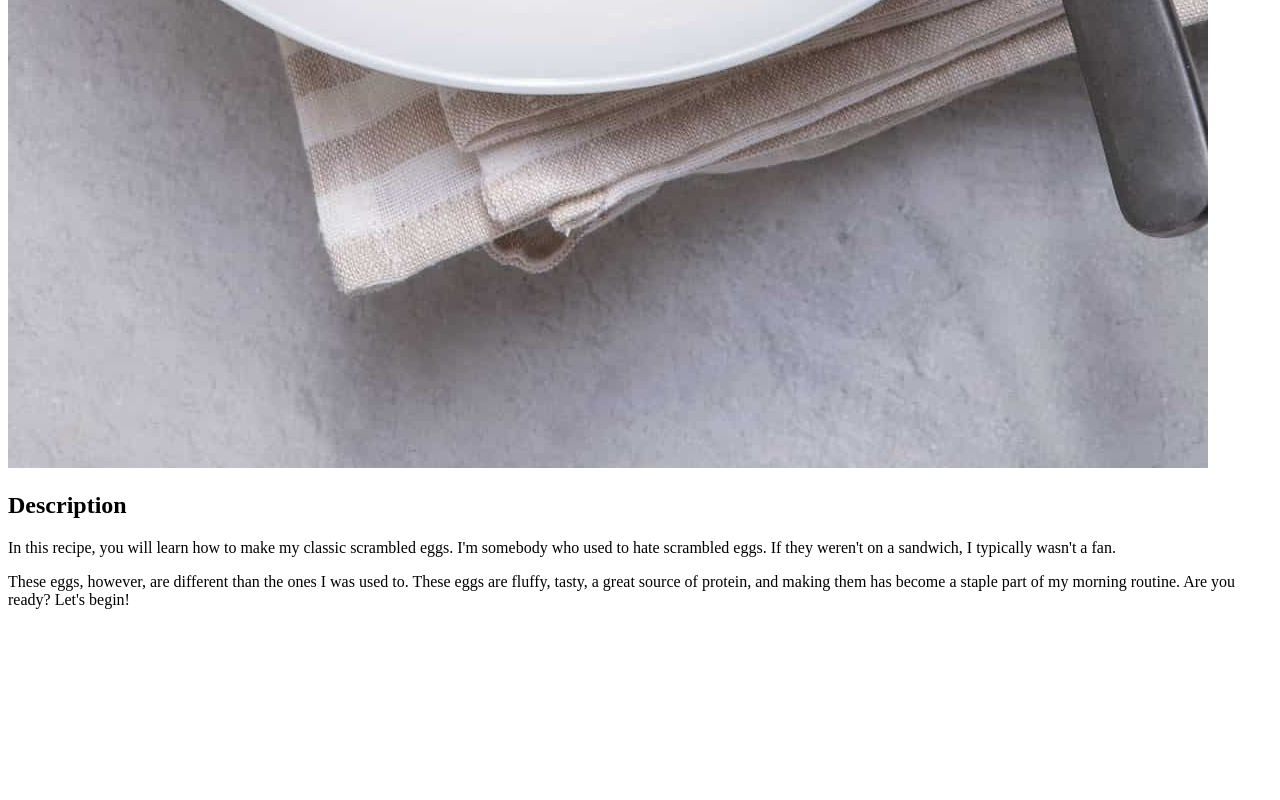
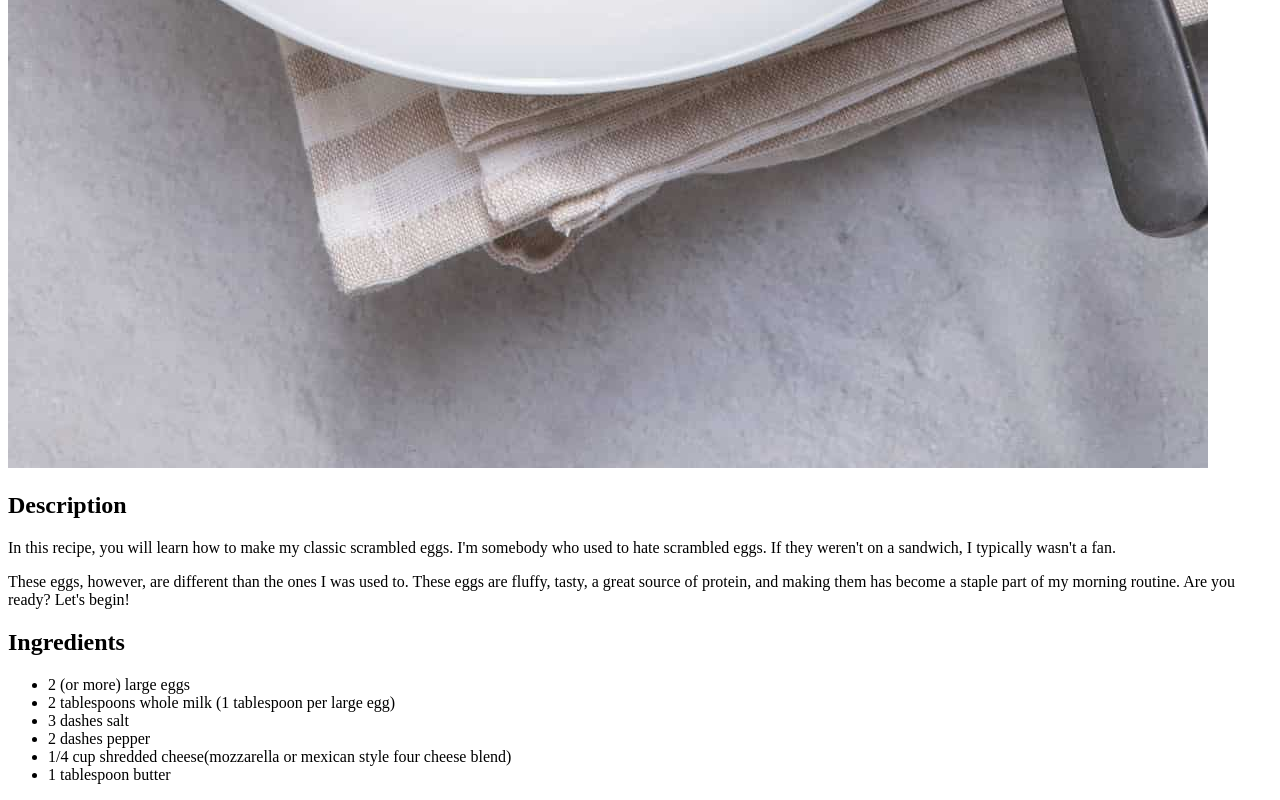
Before and after one commit to Based-Anaxes/odin-recipes, a plain HTML site: page recipes/scrambled-eggs.html in a window 1280 px wide. Shown: the part 1411-2211 px from the top of the page. Before the commit the page ends 2036 px from the top, so only its background shows below. Drawn offline with Linux system fonts and the light colour scheme.

Commit message:
Add ingredients list to Scrambled Eggs page

```diff
--- a/recipes/scrambled-eggs.html
+++ b/recipes/scrambled-eggs.html
@@ -11,5 +11,14 @@
         <h2>Description</h2>
         <p>In this recipe, you will learn how to make my classic scrambled eggs. I'm somebody who used to hate scrambled eggs. If they weren't on a sandwich, I typically wasn't a fan.</p>
         <p>These eggs, however, are different than the ones I was used to. These eggs are fluffy, tasty, a great source of protein, and making them has become a staple part of my morning routine. Are you ready? Let's begin!</p>
+        <h2>Ingredients</h2>
+        <ul>
+            <li>2 (or more) large eggs</li>
+            <li>2 tablespoons whole milk (1 tablespoon per large egg)</li>
+            <li>3 dashes salt</li>
+            <li>2 dashes pepper</li>
+            <li>1/4 cup shredded cheese(mozzarella or mexican style four cheese blend)</li>
+            <li>1 tablespoon butter</li>
+        </ul>
     </body>
 </html>
```
